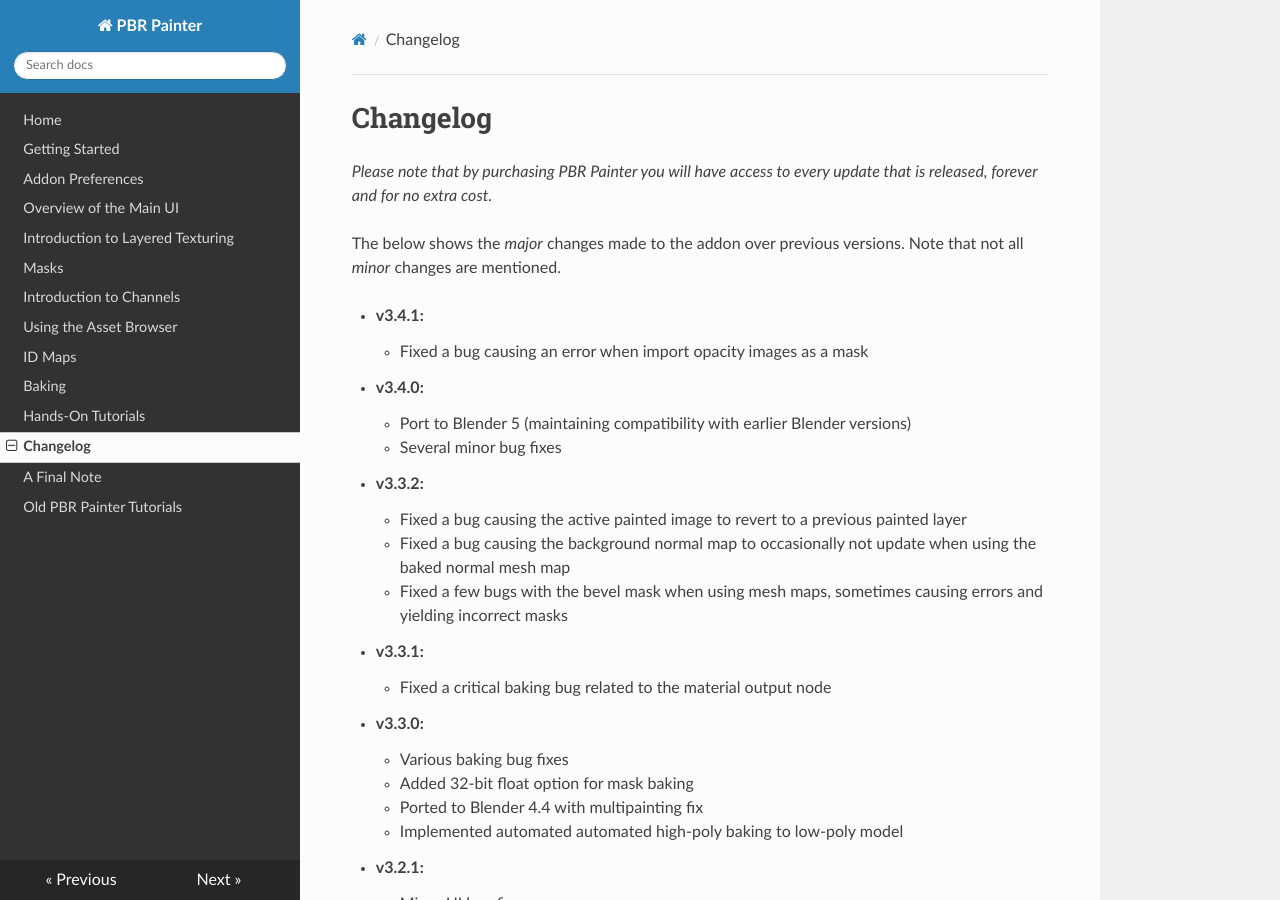
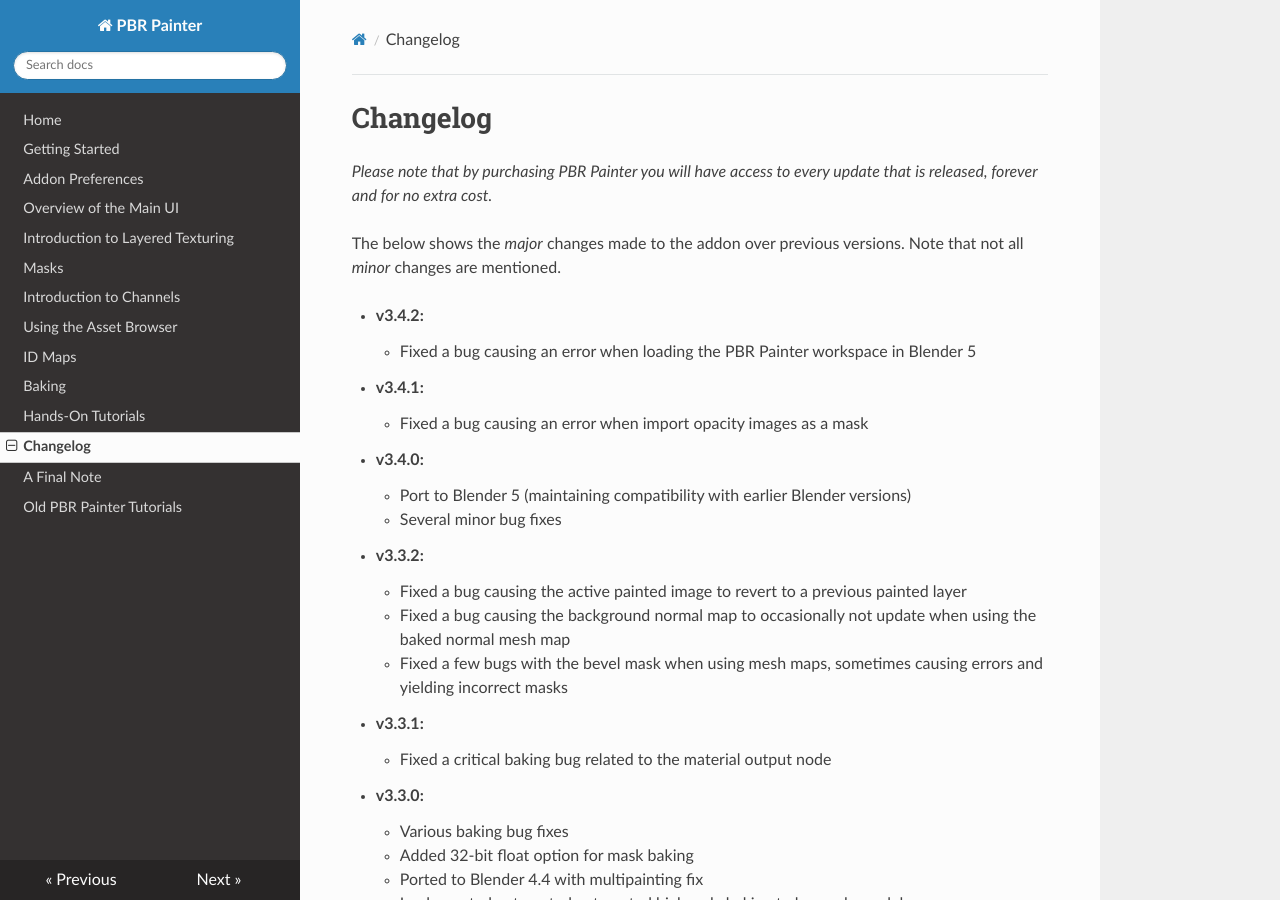
Before and after one commit to pbrpainter/pbr-painter-doc, an MkDocs documentation site: the page built from docs/change_log.md, in a window 1280 px wide and 900 px high. Built offline with MkDocs 1.6.1, drawn with Linux system fonts in a browser that asks for light colours; nearby versions of some CDN libraries.

Commit message:
Update to v3.4.2

```diff
--- a/docs/change_log.md
+++ b/docs/change_log.md
@@ -3,6 +3,8 @@
 
 The below shows the _major_ changes made to the addon over previous versions. Note that not all _minor_ changes are mentioned.
 
+- __v3.4.2:__
+	- Fixed a bug causing an error when loading the PBR Painter workspace in Blender 5
 - __v3.4.1:__
 	- Fixed a bug causing an error when import opacity images as a mask
 - __v3.4.0:__
```
Also changed, not shown: docs/index.md (+1 -1 lines).
